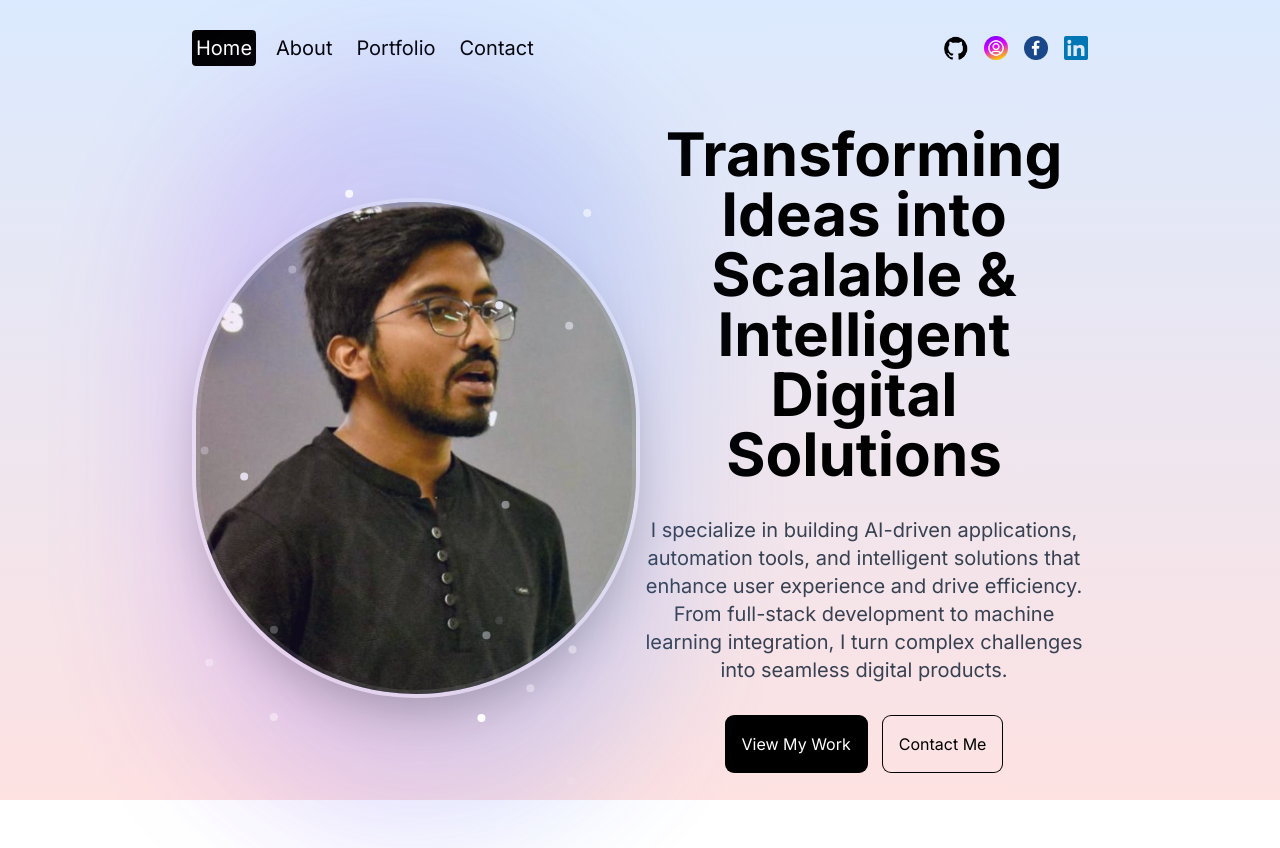
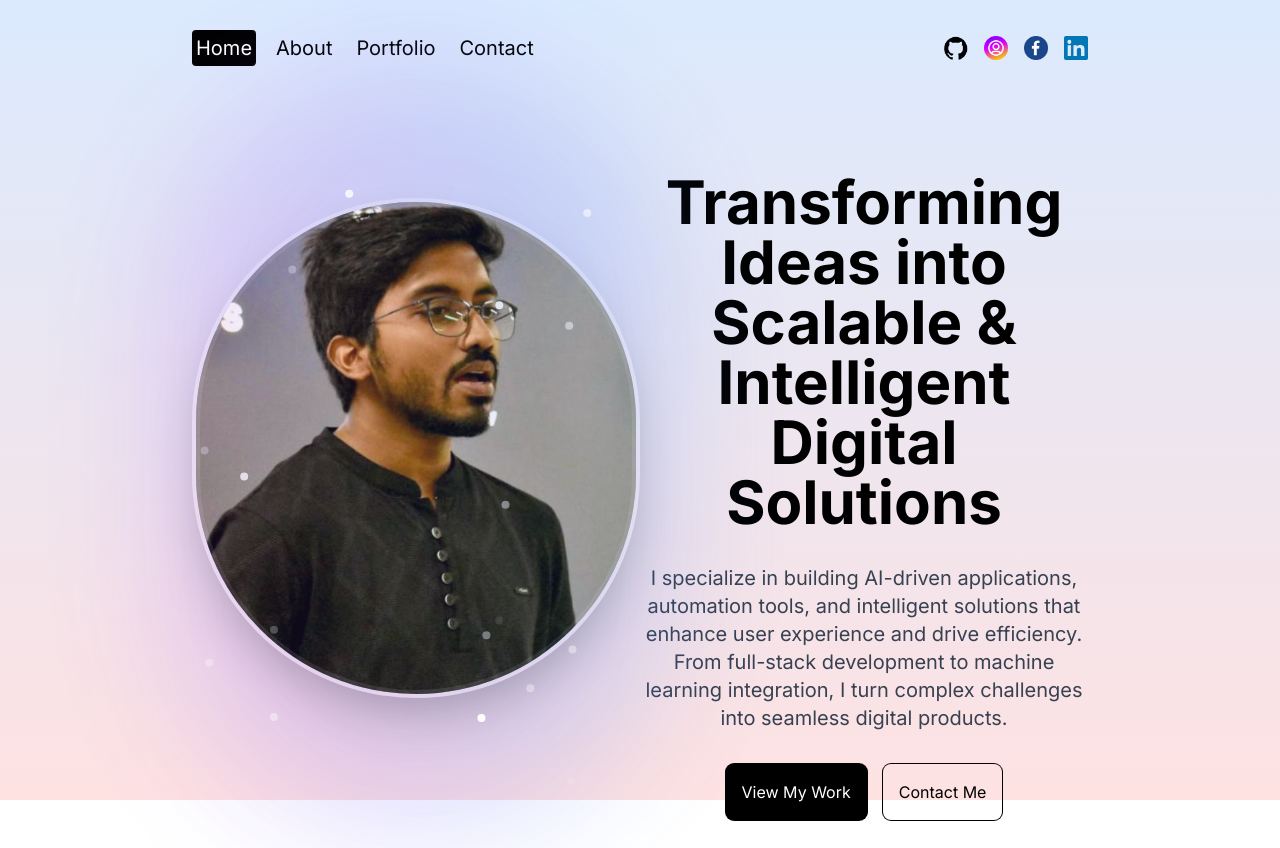
Before and after one commit to rishav-wq/portfolio, a Next.js app: page / in a window 1280 px wide. Built offline with nearby package versions, Linux system fonts and the light colour scheme.

Commit message:
Fixed link issue in PortfolioPage & updated project data

```diff
--- a/src/app/page.jsx
+++ b/src/app/page.jsx
@@ -73,7 +73,7 @@ const Homepage = () => {
         </motion.div>
 
         {/* Text container */}
-        <div className="h-1/2 flex flex-col gap-8 lg:h-full lg:w-1/2 items-center justify-center">
+        <div className="h-1/2 flex flex-col gap-8 lg:h-full lg:w-1/2 items-center justify-center mt-8 sm:mt-12">
           <h1 className="text-4xl font-bold  md:text-6xl text-center">
             Transforming Ideas into Scalable & Intelligent Digital Solutions
           </h1>
```
